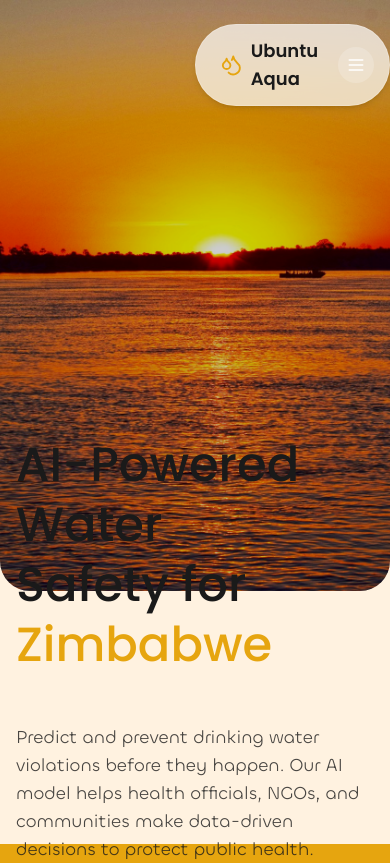
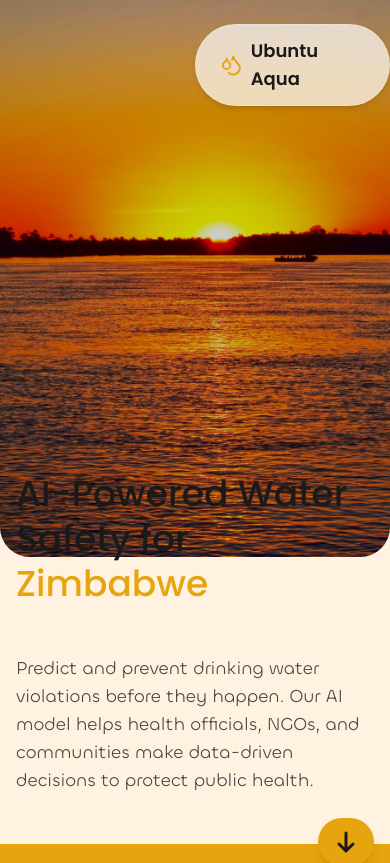
Before and after one commit to keith-ufumeli/ubuntu-aqua, a Next.js app: page / in a window 390 px wide. Shown: the top 863 px of the page. Built offline with nearby package versions, Linux system fonts and the light colour scheme.

Commit message:
Enhance Navigation and Hero components: Adjust Navigation layout for better alignment and reposition mobile menu button. Update Hero section heights for improved visual balance and refine typography for consistency across different screen sizes.

```diff
--- a/src/components/layout/Navigation.tsx
+++ b/src/components/layout/Navigation.tsx
@@ -30,7 +30,7 @@
       role="navigation"
       aria-label="Main navigation"
     >
-      <div className="relative">
+      <div className="relative flex items-center justify-center">
         {/* Pill-shaped container */}
         <motion.div
           className={`
@@ -120,9 +120,9 @@
           </div>
         </motion.div>
 
-        {/* Mobile menu button */}
+        {/* Mobile menu button - positioned outside the pill */}
         <motion.button
-          className="md:hidden absolute right-4 top-1/2 transform -translate-y-1/2 p-2 rounded-full bg-white/20 hover:bg-white/30 transition-colors duration-300"
+          className="md:hidden absolute -right-12 top-1/2 transform -translate-y-1/2 p-2 rounded-full bg-white/20 hover:bg-white/30 transition-colors duration-300"
           whileHover={{ scale: 1.1 }}
           whileTap={{ scale: 0.9 }}
           aria-label="Toggle mobile menu"
--- a/src/components/sections/Hero.tsx
+++ b/src/components/sections/Hero.tsx
@@ -3,8 +3,7 @@
 import { motion } from 'framer-motion';
 import { useEffect, useRef } from 'react';
 import { gsap } from 'gsap';
-import { Button } from '@/components/ui/button';
-import { ArrowRight, Shield, TrendingUp } from 'lucide-react';
+
 
 // Register GSAP plugins
 if (typeof window !== 'undefined') {
@@ -42,7 +41,7 @@
     >
       {/* Image Section - Upper 2/3 */}
       <div
-        className="relative h-[70vh] rounded-b-[30px] overflow-hidden"
+        className="relative h-[66vh] rounded-b-[30px] overflow-hidden"
         style={{
           backgroundImage: 'url(/images/victoria-falls-1.jpg)',
           backgroundSize: 'cover',
@@ -55,14 +54,14 @@
       </div>
 
       {/* Text Section - Lower 1/3 */}
-      <div className="relative bg-background h-[30vh] flex items-center pb-16">
+      <div className="relative bg-background h-[34vh] flex items-center pb-16">
         <div className="max-w-7xl mx-auto px-4 py-10 sm:px-6 lg:px-8 w-full">
           <div className="grid lg:grid-cols-2 gap-12 items-center h-full">
             {/* Left side - Main heading */}
             <div className="space-y-4">
               <motion.h1
                 id="hero-heading"
-                className="hero-title font-heading text-5xl lg:text-[3.25rem] font-medium text-foreground leading-tight"
+                className="hero-title font-heading text-4xl md:text-5xl lg:text-[3.25rem] font-medium text-foreground leading-tight"
                 initial={{ opacity: 0, y: 50 }}
                 animate={{ opacity: 1, y: 0 }}
                 transition={{ duration: 1, ease: [0.25, 0.46, 0.45, 0.94] }}
```
